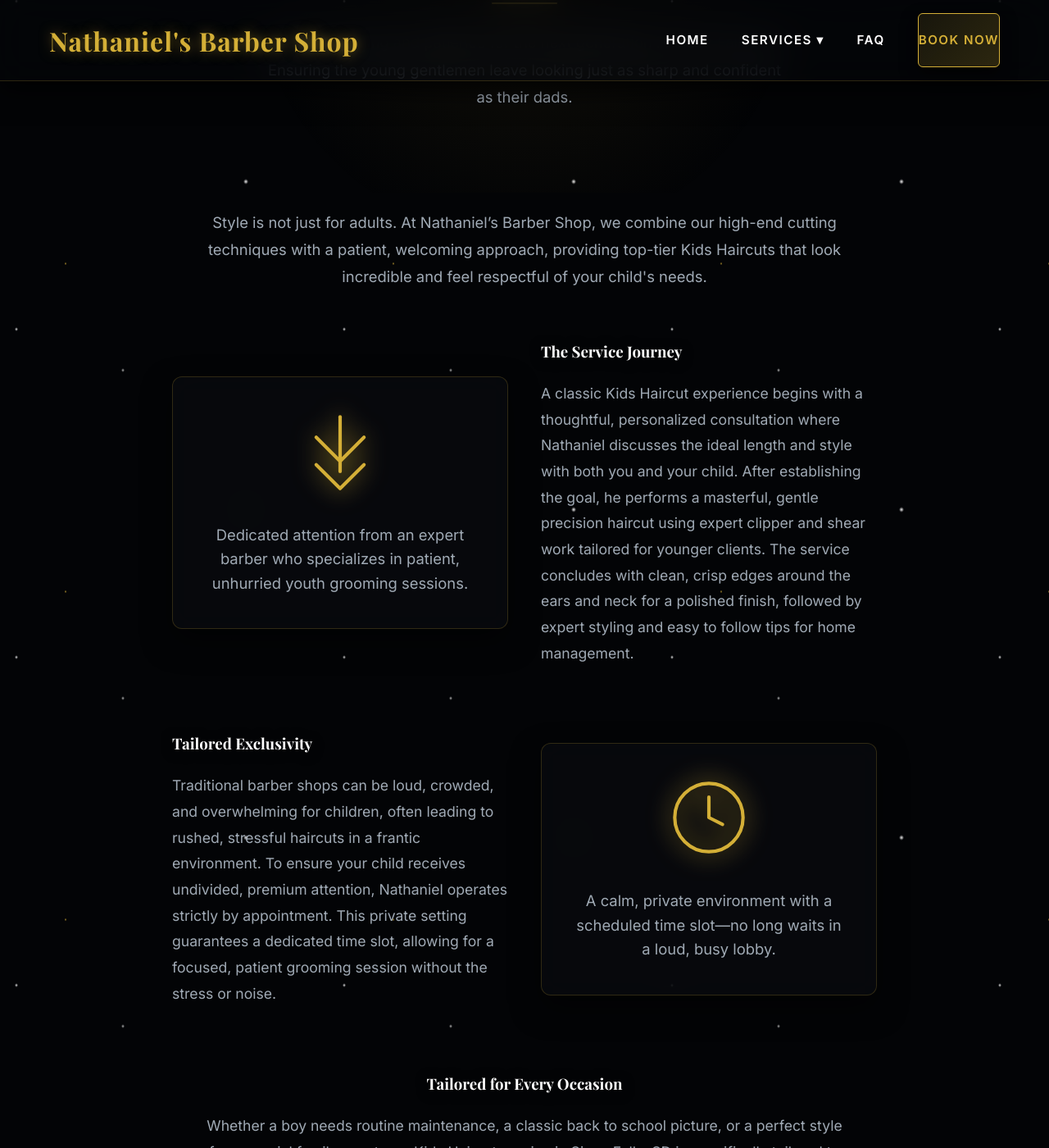
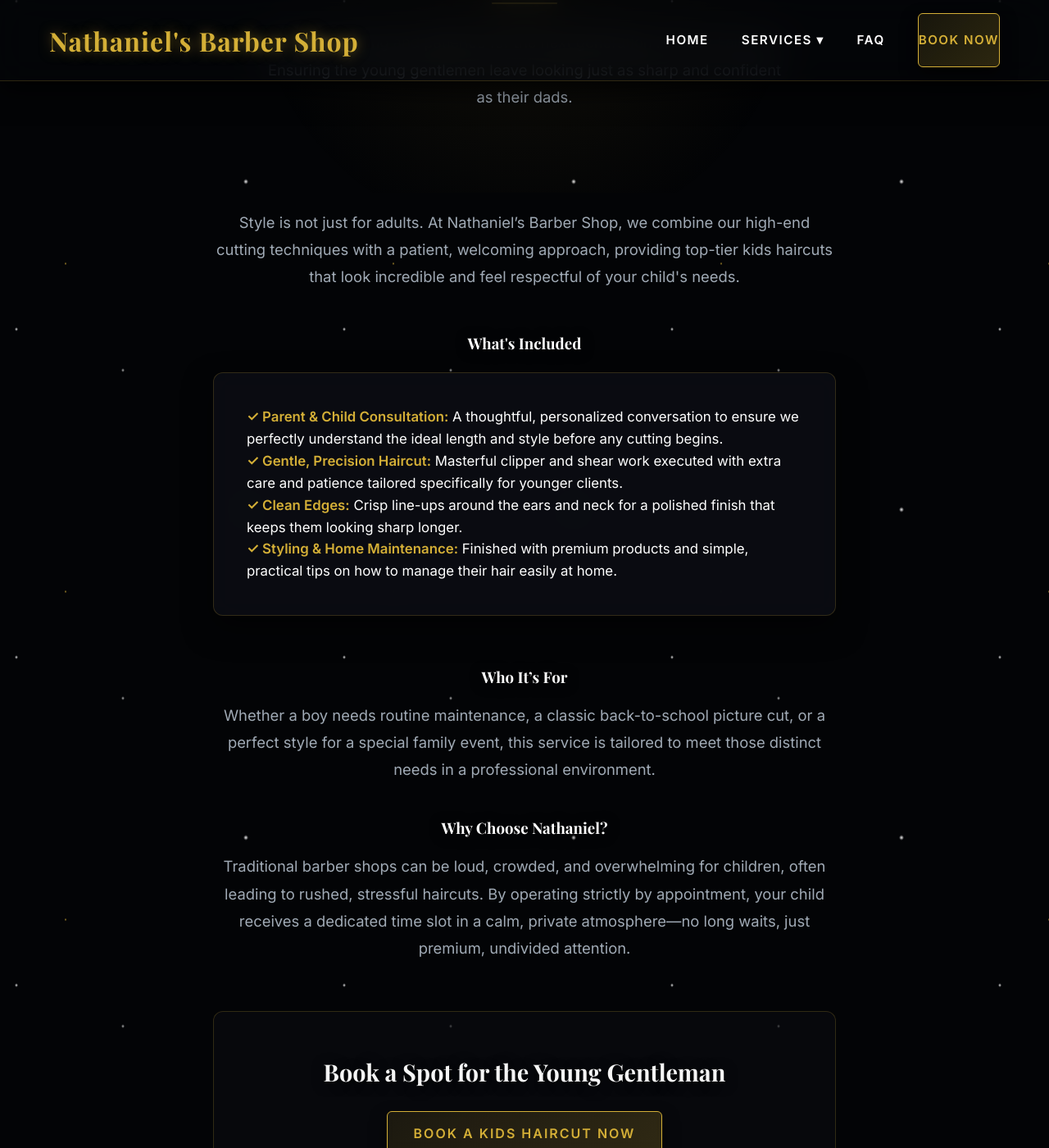
Before and after one commit to YourOnlineSquad/nathaniels-barber-shop, a Jekyll site: the page built from services/kids-haircut.md, in a window 1280 px wide and 1400 px high, scrolled down 413 px. Shown: the whole window at 82% size. Built offline with Jekyll 4.4.1, drawn with Linux system fonts in a browser that asks for light colours; some web fonts are replaced; some of the changed text lies outside the part shown.

Commit message:
Update kids-haircut.md

```diff
--- a/services/kids-haircut.md
+++ b/services/kids-haircut.md
@@ -6,58 +6,44 @@ title: Kids Haircut in Sioux Falls SD | Nathaniel’s Barber Shop
 <header class="hero-cinematic">
   <div class="container">
     <span class="eyebrow-text">Youth Grooming</span>
-    <h1 class="hero-title">Kids Haircut in Sioux Falls SD</h1>
+    <h1 class="hero-title">Kids Haircut</h1>
     <div class="accent-line"></div>
     <p class="hero-subtitle">Quality grooming and patience for the next generation in Sioux Falls, SD. Ensuring the young gentlemen leave looking just as sharp and confident as their dads.</p>
   </div>
 </header>
 
 <section class="section" style="padding-top: 20px;">
-  <div class="container" style="max-width: 900px; text-align: center;">
+  <div class="container" style="max-width: 800px; text-align: center;">
 
-    <p style="color: var(--text-muted); font-size: 1.15rem; line-height: 1.8; margin-bottom: 60px;">
-      Style is not just for adults. At Nathaniel’s Barber Shop, we combine our high-end cutting techniques with a patient, welcoming approach, providing top-tier Kids Haircuts that look incredible and feel respectful of your child's needs.
+    <p style="color: var(--text-muted); font-size: 1.15rem; line-height: 1.8; margin-bottom: 50px;">
+      Style is not just for adults. At Nathaniel’s Barber Shop, we combine our high-end cutting techniques with a patient, welcoming approach, providing top-tier kids haircuts that look incredible and feel respectful of your child's needs.
     </p>
 
-    <div style="display: grid; grid-template-columns: repeat(auto-fit, minmax(300px, 1fr)); gap: 40px; align-items: center; margin-bottom: 80px;">
-      <div style="padding: 40px; background: rgba(10,12,18,0.6); border: 1px solid var(--border-glow); border-radius: 12px; backdrop-filter: blur(16px); box-shadow: 0 15px 35px rgba(0,0,0,0.5);">
-        <svg style="width: 100px; height: 100px; stroke: var(--accent-gold); fill: none; margin: 0 auto 30px; filter: drop-shadow(0 0 15px var(--accent-gold));" viewBox="0 0 24 24" fill="none" stroke-linecap="round" stroke-linejoin="round"><path d="M12 2v8"/><path d="m19 8-7 7-7-7"/><path d="M12 10v8"/><path d="m19 16-7 7-7-7"/></svg>
-        <p style="color: var(--text-muted); font-size: 1.15rem;">Dedicated attention from an expert barber who specializes in patient, unhurried youth grooming sessions.</p>
-      </div>
+    <h3 style="color: var(--text-light); margin-bottom: 20px;">What's Included</h3>
 
-      <div style="text-align: left;">
-        <h3 style="color: var(--text-light); margin-bottom: 20px;">The Service Journey</h3>
-        <p style="color: var(--text-muted); font-size: 1.1rem; line-height: 1.8;">
-          A classic Kids Haircut experience begins with a thoughtful, personalized consultation where Nathaniel discusses the ideal length and style with both you and your child. After establishing the goal, he performs a masterful, gentle precision haircut using expert clipper and shear work tailored for younger clients. The service concludes with clean, crisp edges around the ears and neck for a polished finish, followed by expert styling and easy to follow tips for home management.
-        </p>
-      </div>
+    <div style="text-align: left; background: var(--bg-card); border: 1px solid var(--border-glow); border-radius: 12px; padding: 40px; backdrop-filter: blur(16px); box-shadow: 0 15px 35px rgba(0, 0, 0, 0.5); margin-bottom: 60px;">
+      <p style="font-size: 1.05rem;"><strong style="color: var(--accent-gold);">✓ Parent & Child Consultation:</strong> A thoughtful, personalized conversation to ensure we perfectly understand the ideal length and style before any cutting begins.</p>
+      <p style="font-size: 1.05rem;"><strong style="color: var(--accent-gold);">✓ Gentle, Precision Haircut:</strong> Masterful clipper and shear work executed with extra care and patience tailored specifically for younger clients.</p>
+      <p style="font-size: 1.05rem;"><strong style="color: var(--accent-gold);">✓ Clean Edges:</strong> Crisp line-ups around the ears and neck for a polished finish that keeps them looking sharp longer.</p>
+      <p style="font-size: 1.05rem;"><strong style="color: var(--accent-gold);">✓ Styling & Home Maintenance:</strong> Finished with premium products and simple, practical tips on how to manage their hair easily at home.</p>
     </div>
 
-    <div style="display: grid; grid-template-columns: repeat(auto-fit, minmax(300px, 1fr)); gap: 40px; align-items: center; margin-bottom: 80px;">
-      <div style="text-align: left;">
-        <h3 style="color: var(--text-light); margin-bottom: 20px;">Tailored Exclusivity</h3>
-        <p style="color: var(--text-muted); font-size: 1.1rem; line-height: 1.8;">
-          Traditional barber shops can be loud, crowded, and overwhelming for children, often leading to rushed, stressful haircuts in a frantic environment. To ensure your child receives undivided, premium attention, Nathaniel operates strictly by appointment. This private setting guarantees a dedicated time slot, allowing for a focused, patient grooming session without the stress or noise.
-        </p>
-      </div>
+    <h3 style="color: var(--text-light); margin-bottom: 15px;">Who It’s For</h3>
+    <p style="color: var(--text-muted); font-size: 1.15rem; line-height: 1.8; margin-bottom: 40px;">
+      Whether a boy needs routine maintenance, a classic back-to-school picture cut, or a perfect style for a special family event, this service is tailored to meet those distinct needs in a professional environment.
+    </p>
 
-      <div style="padding: 40px; background: rgba(10,12,18,0.6); border: 1px solid var(--border-glow); border-radius: 12px; backdrop-filter: blur(16px); box-shadow: 0 15px 35px rgba(0,0,0,0.5);">
-        <svg style="width: 100px; height: 100px; stroke: var(--accent-gold); fill: none; margin: 0 auto 30px; filter: drop-shadow(0 0 15px var(--accent-gold));" viewBox="0 0 24 24" fill="none" stroke-linecap="round" stroke-linejoin="round"><circle cx="12" cy="12" r="10"/><polyline points="12 6 12 12 16 14"></polyline></svg>
-        <p style="color: var(--text-muted); font-size: 1.15rem;">A calm, private environment with a scheduled time slot—no long waits in a loud, busy lobby.</p>
-      </div>
-    </div>
-
-    <h3 style="color: var(--text-light); margin-bottom: 20px;">Tailored for Every Occasion</h3>
-    <p style="color: var(--text-muted); font-size: 1.1rem; line-height: 1.8; margin-bottom: 60px; max-width: 800px; margin: 0 auto;">
-      Whether a boy needs routine maintenance, a classic back to school picture, or a perfect style for a special family event, our Kids Haircut service in Sioux Falls, SD is specifically tailored to meet those distinct needs. He will leave looking polished, with crisp edges and a precise finish that boosts his confidence and respects your standards.
+    <h3 style="color: var(--text-light); margin-bottom: 15px;">Why Choose Nathaniel?</h3>
+    <p style="color: var(--text-muted); font-size: 1.15rem; line-height: 1.8; margin-bottom: 60px;">
+      Traditional barber shops can be loud, crowded, and overwhelming for children, often leading to rushed, stressful haircuts. By operating strictly by appointment, your child receives a dedicated time slot in a calm, private atmosphere—no long waits, just premium, undivided attention.
     </p>
 
     <div style="padding: 50px 20px; background: rgba(10, 12, 18, 0.6); border: 1px solid var(--border-glow); border-radius: 12px; margin-bottom: 60px;">
-      <h3 style="color: #f5f5f5; margin-bottom: 25px; font-size: 1.8rem; font-family: var(--font-heading); font-weight: 700;">Book a Spot for the Young Gentleman</h3>
+      <h3 style="color: #f5f5f5; margin-bottom: 25px; font-size: 1.8rem;">Book a Spot for the Young Gentleman</h3>
       <a href="{{ site.baseurl }}/book/" class="btn-primary">Book a Kids Haircut Now</a>
     </div>
 
-    <h3 style="margin-bottom: 30px; color: var(--text-light); text-transform: uppercase; font-size: 0.9rem; letter-spacing: 2px;">Explore Related Services</h3>
+    <h3 style="margin-bottom: 30px; color: var(--text-light);">Explore Related Services</h3>
     <div style="display: flex; gap: 20px; justify-content: center; flex-wrap: wrap;">
       <a href="{{ site.baseurl }}/services/mens-haircut" class="btn-primary" style="background: transparent; border-color: rgba(212, 175, 55, 0.3); font-size: 0.85rem; padding: 12px 24px; box-shadow: none;">Mens Haircut</a>
       <a href="{{ site.baseurl }}/services/line-up" class="btn-primary" style="background: transparent; border-color: rgba(212, 175, 55, 0.3); font-size: 0.85rem; padding: 12px 24px; box-shadow: none;">Line Up</a>
```
